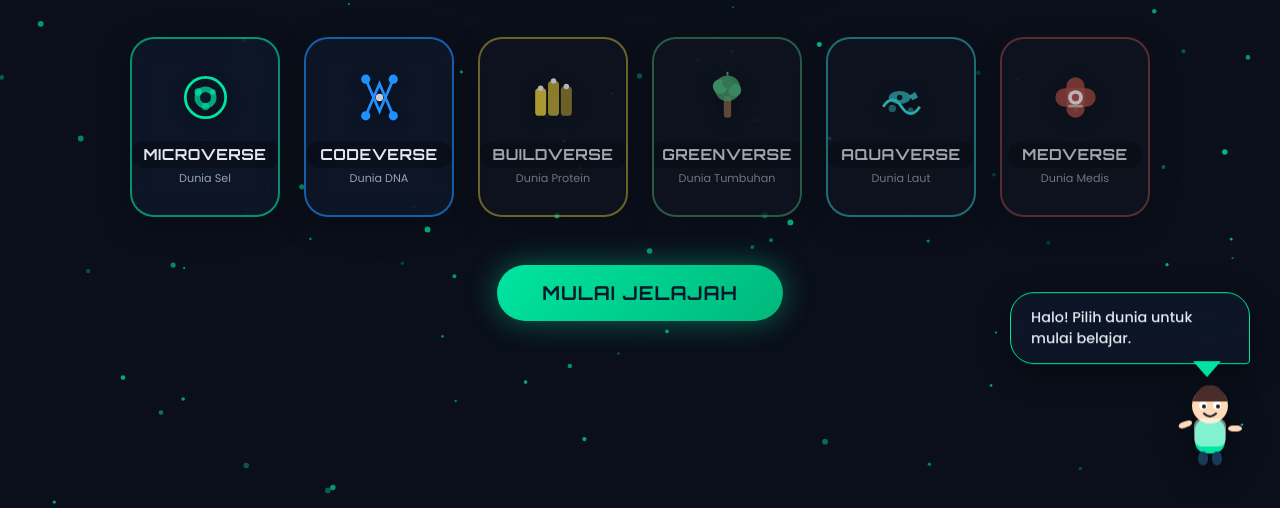
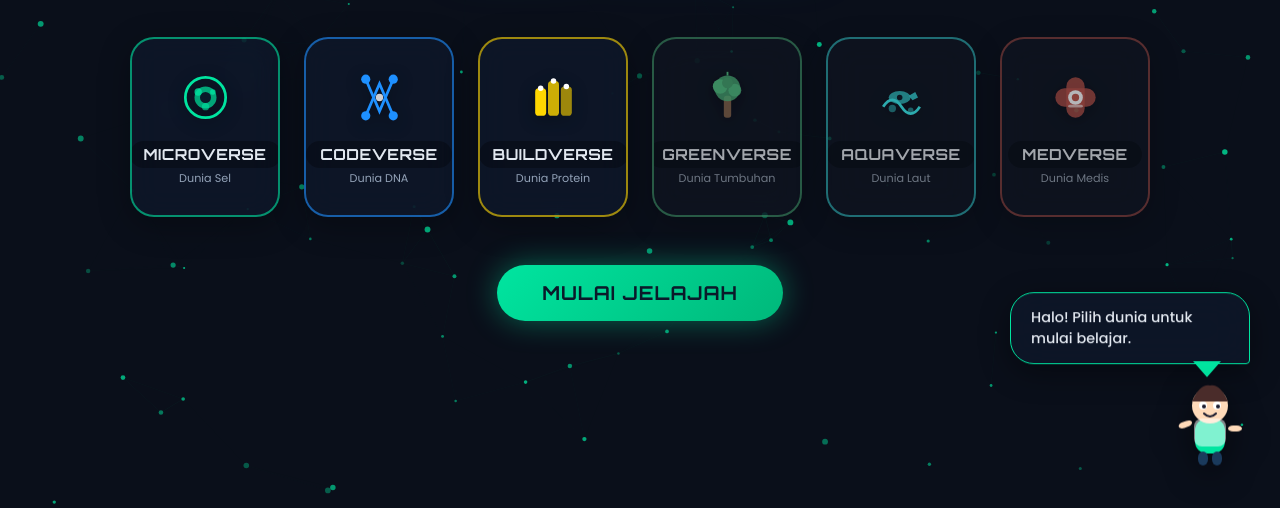
Before and after one commit to ayiaxua/BioVerse-Explore-the-World-of-Biotechnology, a plain HTML site: page index.html in a window 1280 px wide. Shown: the part 292-800 px from the top of the page. Drawn offline with Linux system fonts and the light colour scheme.

```diff
--- a/index.html
+++ b/index.html
@@ -255,7 +255,8 @@
       </div>
 
       <!-- BuildVerse -->
-      <div class="island-card build locked" data-world="build" data-name="BuildVerse">
+      <!-- BuildVerse - DUNIA PROTEIN -->
+      <div class="island-card build" data-world="build" data-name="BuildVerse" data-link="buildverse.html">
         <div class="island-icon-wrapper">
           <svg viewBox="0 0 60 60" fill="none">
             <rect x="10" y="20" width="12" height="30" rx="4" fill="#FFD700"/>
```
